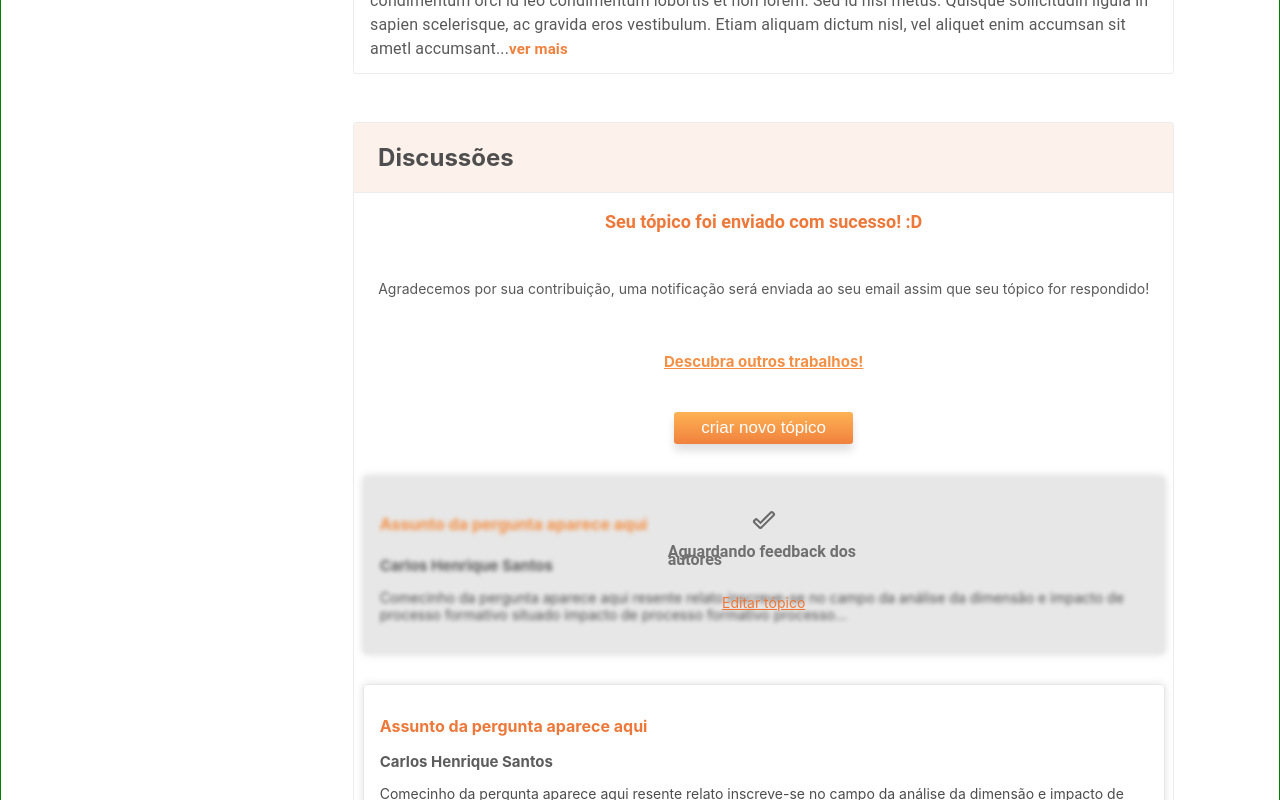
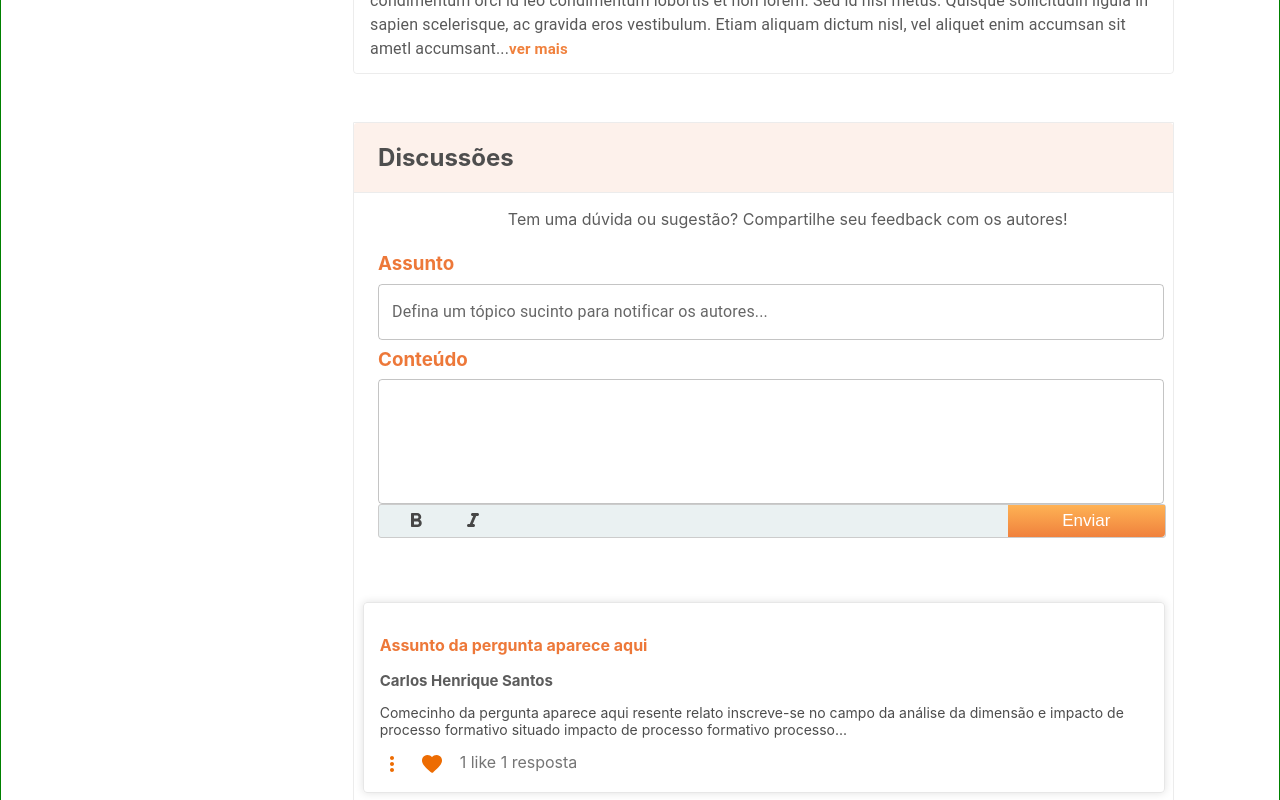
Before and after one commit to LarissaLanes/Chuva-Slaca, a React (Create React App) app in the folder slaca/: page / in a window 1280 px wide. Shown: the part 840-1640 px from the top of the page. Built offline with nearby package versions, Linux system fonts and the light colour scheme; the HTML template or start-up script is replaced by a standard one.

Commit message:
Seção discussoẽs estilizada

```diff
--- a/slaca/src/components/CreateTopic.js
+++ b/slaca/src/components/CreateTopic.js
@@ -14,8 +14,8 @@ const CreateTopic = () => {
                 </section>
                 <>
                     {/* <Created/> */}
-                    {/* <PostQuestion/> */}
-                    <NewTopic/>
+                    <PostQuestion/>
+                    {/* <NewTopic/> */}
                 </>
                 <>
                     <Questions/>
--- a/slaca/src/components/componentsOfCreateATopic/PostQuestion.js
+++ b/slaca/src/components/componentsOfCreateATopic/PostQuestion.js
@@ -1,18 +1,28 @@
 import { DivPostQuestion } from "../../styled/styledComponentsTopic/PostQuestion-styled";
 import TextField from '@mui/material/TextField';
+import "../../styled/style.css"
+import FormatItalicRoundedIcon from '@mui/icons-material/FormatItalicRounded';
+import FormatBoldRoundedIcon from '@mui/icons-material/FormatBoldRounded';
+import IconButton from '@mui/material/IconButton';
 
 const PostQuestion = () => {
     return(
         <DivPostQuestion>
             <p>Tem uma dúvida ou sugestão? Compartilhe seu feedback com os autores!</p>
             <h3>Assunto</h3>
-            <TextField id="Input-Outlined" label="Defina um tópico sucinto para notificar os autores..." variant="outlined" />
+            <TextField id="Input" label="Defina um tópico sucinto para notificar os autores..." variant="outlined" />
             <h3>Conteúdo</h3>
-            <TextField rows={4} id="Input-Multiline"  multiline variant="outlined"/>
-            <div>
-                <>icon1</>
-                <>icon2</>
-                <button>Enviar</button>
+            <TextField rows={4} id="Input"  multiline variant="outlined"/>
+            <div className="border-question">
+                <article>
+                <IconButton aria-label="delete">
+                    <FormatBoldRoundedIcon/>
+                </IconButton>
+                <IconButton aria-label="delete">
+                    <FormatItalicRoundedIcon/>
+                </IconButton>
+                </article>
+            <button>Enviar</button>
             </div>
 
 
--- a/slaca/src/styled/CreateTopic-styled.js
+++ b/slaca/src/styled/CreateTopic-styled.js
@@ -11,6 +11,7 @@ export const DivCreateTopic = styled.div`
     div{
         /* border:solid 1px green; */
         width: 64vw;
+        max-width: 64vw;
         display: grid;
         /* grid-template-rows: 1fr 1fr; */
 
@@ -18,6 +19,8 @@ export const DivCreateTopic = styled.div`
             background-color:#FDF1EB ;
             border-bottom: solid 1px #ECECEC;
             border-radius: 3px 3px 0px 0px;
+            width: 64vw;
+            max-width: 64vw;
 
             h2{
                 color: #4E4E4E;
--- a/slaca/src/styled/NavBar-styled.js
+++ b/slaca/src/styled/NavBar-styled.js
@@ -18,36 +18,37 @@ export const DivBar = styled.div `
 
         ul{
             list-style:none;
+            /* position: absolute; */
+            /* width: 17.3vw; */
 
             li{
                 border-bottom:solid 1.5px;
                 line-height: 3em;
                 color:#E7E7E7;
+                /* border: solid green; */
+
 
                 a{
                     color:#725C5C;
                     font-size: 1.3em;
-
+                    margin-left:1em;
+                    /* border: solid green; */
                 }
-
             }
 
             li:hover{
                 cursor:pointer;
+                /* border: solid; */
+
                 background-color: #FDF1EB;
-                list-style-type: square;
+                /* list-style-type: square; */
                 color: red;
+                /* height: 60px; */
                 border-bottom: none;
             }
         }
+`
 
-
-
-
-    }
-
-
-`
 export const SlacaHeader = styled.div `
     background: linear-gradient(180deg, #FFB354 30%, #EE7A3A 100%);
     display: flex;
--- a/slaca/src/styled/style.css
+++ b/slaca/src/styled/style.css
@@ -11,9 +11,21 @@
     transform: scale(1.1);
 }
 
+#Input{
+    border:none;
+    /* background-color: white; */
+}
+
 .border-create{
     border: solid 1px #ECECEC;
+    border-radius: 0px 0px 4px 4px;
+}
+
+
+.border-question{
+    border: solid 1px #CCCCCC;
     border-radius: 3px;
+    background-color: #EAF1F2;
 }
 
 h5{
--- a/slaca/src/styled/styledComponentsTopic/PostQuestion-styled.js
+++ b/slaca/src/styled/styledComponentsTopic/PostQuestion-styled.js
@@ -4,27 +4,59 @@ import styled from "styled-components"
 export const DivPostQuestion = styled.div`
     margin-bottom: 3em;
     display: flex;
-    margin-left: 1em;
+    margin-left: 1.5em;
 
-    input{
-        width: 40vw;
-    }
+
 
     h3{
         color: #ED7839;
+        line-height: 0.1em;
     }
 
     p{
         text-align: center;
+        color: #5C5C5C;
+
     }
 
     div{
         display: grid;
         grid-template-columns: 4fr 1fr ;
-        width: 68vw;
+        width: 61.4vw;
+        /* border: solid; */
+
+        article{
+            /* border: solid red; */
+
+            button{
+                background: none;
+                color:#474747;
+                margin-left: 1em;
+            }
+
+            button:hover{
+                background: none;
+                color: #FEB154;
+            }
+        }
 
         button{
             height: 4vh;
+            border-radius: 0px 0px 4px 0px;
+            border:none;
+            color: #FFFFFF;
+            font-size: 17px;
+            transition: all 0.9s;
+            -webkit-filter: transition(1px);
+            background: linear-gradient(180deg,#FEB254 0%, #F0813D 100% );
+        }
+
+        button:hover{
+            cursor:pointer;
+            color: #FEB254;
+            transition: all 0.9s;
+            -webkit-filter: transition(1px);
+            background: #FDF1EB;
         }
     }
 
```
